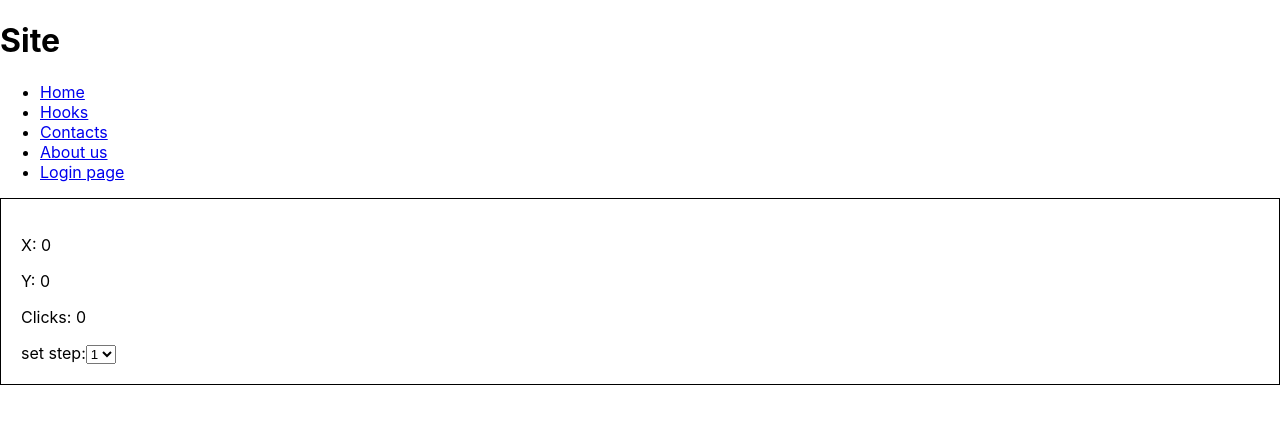
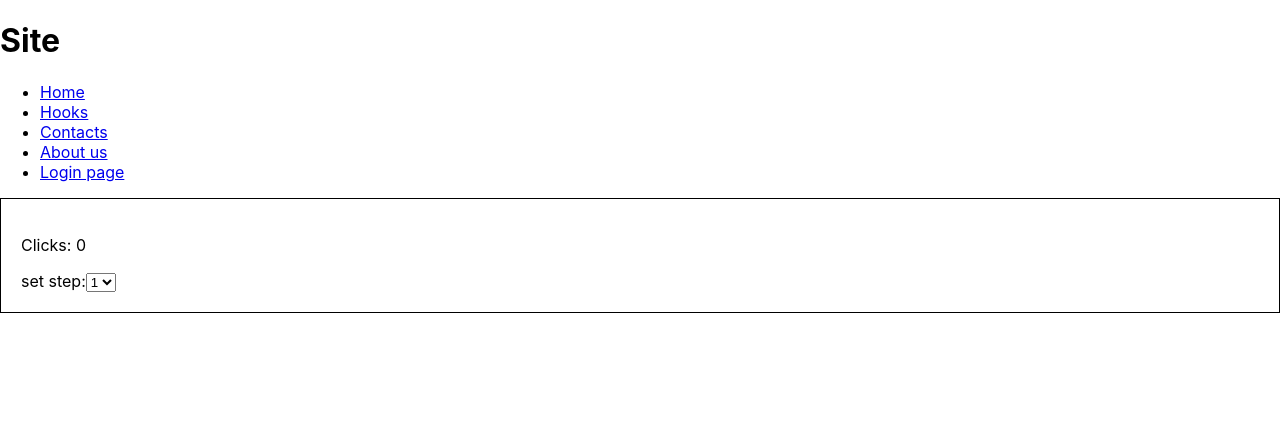
Before and after one commit to fc-fullstack-courses/pfe-2023-1-react-lessons, a React (Create React App) app: page /hooks in a window 1280 px wide. Shown: the top 424 px of the page. Built offline with nearby package versions, Linux system fonts and the light colour scheme.

Commit message:
Add useRef basic example

```diff
--- a/src/App.js
+++ b/src/App.js
@@ -17,13 +17,13 @@ function App() {
   const [theme, setTheme] = useState(CONSTANTS.THEMES.DARK);
 
 
-  useEffect(() => {
-    console.log('did mount');
+  // useEffect(() => {
+  //   console.log('did mount');
 
-    return () => {
-      console.log('will unmount');
-    }
-  },[]);
+  //   return () => {
+  //     console.log('will unmount');
+  //   }
+  // },[]);
 
   return (
     <BrowserRouter>
--- a/src/hooks/index.js
+++ b/src/hooks/index.js
@@ -42,26 +42,29 @@ export function useCoords() {
 
     return () => {
       document.body.removeEventListener('mousemove', handleChangeCoords);
-    }
-  },[]);
+    };
+  }, []);
 
   return coords;
 }
 
-export function useClicker () {
+export function useClicker(elemRef) {
   const [clicks, setClicks] = useState(0);
 
-  function handleClick () {
+  function handleClick() {
     setClicks((clicks) => clicks + 1);
   }
 
   useEffect(() => {
-    document.body.addEventListener('click', handleClick);
+    const elem = elemRef.current ? elemRef.current : document.body;
+    // const elem = elemRef.current ?? document.body;
+
+    elem.addEventListener('click', handleClick);
 
     return () => {
-      document.body.removeEventListener('click', handleClick);
-    }
-  }, []);
+      elem.removeEventListener('click', handleClick);
+    };
+  }, [elemRef]);
 
   return clicks;
 }
--- a/src/pages/HooksPage/index.jsx
+++ b/src/pages/HooksPage/index.jsx
@@ -1,4 +1,4 @@
-import React, { useState, useEffect } from 'react';
+import React, { useState, useEffect,useRef } from 'react';
 import Header from '../../components/Header';
 import { useCoords, useClicker } from '../../hooks';
 
@@ -13,8 +13,14 @@ const HooksPage = () => {
   */
   // const [clicks, setClick] = useState(0);
   const [step, setStep] = useState(1);
-  const coords = useCoords();
-  const clicks = useClicker();
+
+  const refContainer = useRef(null);
+
+  // const coords = useCoords();
+  const clicks = useClicker(refContainer);
+
+  // refContainer - об'єкт з властивістю current
+  console.dir(refContainer.current);
 
   // НЕПРАВИЛЬНО
   // if(5 > 10) {
@@ -51,7 +57,7 @@ const HooksPage = () => {
   // }, []);
 
   useEffect(() => {
-    console.log('clicks changed');
+    // console.log('clicks changed');
   }, [clicks]);
 
   function handleStep({ target: { value: newStep } }) {
@@ -66,10 +72,11 @@ const HooksPage = () => {
           border: '1px solid black',
           padding: '20px',
         }}
+        ref={refContainer}
         // onMouseMove={handleChangeCoords}
       >
-        <p>X: {coords.x}</p>
-        <p>Y: {coords.y}</p>
+        {/* <p>X: {coords.x}</p>
+        <p>Y: {coords.y}</p> */}
         <p>Clicks: {clicks}</p>
         {/* <button onClick={handleClick}>Click me!!!</button> */}
         <label>
```
